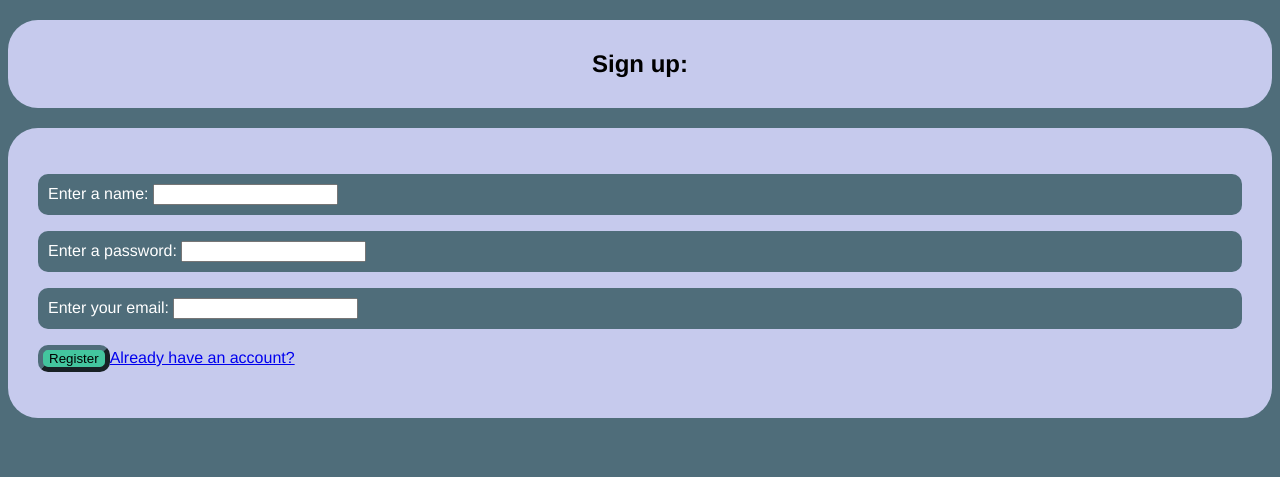
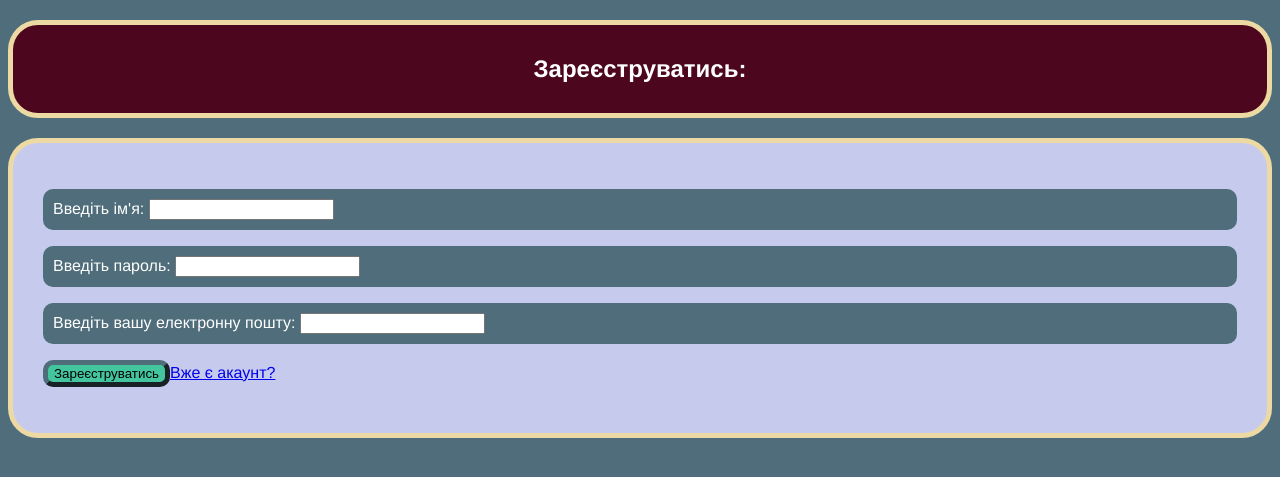
Before and after one commit to roma052009/tracking_project, a Django app: page /sign_up/ in a window 1280 px wide. Shown: the top 477 px of the page. Run offline with Django 5.2, Linux system fonts and the light colour scheme.

Commit message:
done project

```diff
--- a/templates/changing_task.html
+++ b/templates/changing_task.html
@@ -17,7 +17,6 @@
                 <select id="stat" name="stat">
                     <option value="not_started" {% if task.stat == "not_started" %}selected{% endif %}>Не розпочато</option>
                     <option value="in_progress" {% if task.stat == "in_progress" %}selected{% endif %}>У процесі</option>
-                    <option value="completed" {% if task.stat == "completed" %}selected{% endif %}>Завершено</option>
                     <option value="on_hold" {% if task.stat == "on_hold" %}selected{% endif %}>Призупинено</option>
                 </select>
             </p>
@@ -29,7 +28,7 @@
                 </select>
             </p>
             <p class="tags">Термін:<input type="date" id="term" name="term" value="{{ task.term|date:'Y-m-d' }}"></p>
-            <button type="submit" class="submit_button">Змінити завдання</button>
+            <button type="submit" class="submit_button" name="action" value="change">Змінити завдання</button><button type="submit" class="delete_button" name="action" value="delete">Видалити завдання</button>
         </form>
     </div>
 </body>
--- a/templates/creating_task.html
+++ b/templates/creating_task.html
@@ -12,12 +12,11 @@
         <form method="POST" action="{% url 'creating_task' %}">
             {% csrf_token %}
             <p class="tags">Назва:<input type="text" id="name" name="name"></p>
-            <p class="tags">Опис:<input type="text" id="description" name="description"></p>
+            <p class="tags">Опис:<textarea type="text" id="description" name="description"></textarea></p>
             <p class="tags">Статус:
                 <select id="stat" name="stat">
                     <option value="not_started">Не розпочато</option>
                     <option value="in_progress">У процесі</option>
-                    <option value="completed">Завершено</option>
                     <option value="on_hold">Призупинено</option>
                 </select>
             </p>
--- a/templates/sign_up.html
+++ b/templates/sign_up.html
@@ -10,13 +10,13 @@
     <div class = "wrapper">
         <form method="post" action="/sign_up/">
             {% csrf_token %}
-            <h2 class="registring">Sign up:</h2>
+            <h2 class="registring">Зареєструватись:</h2>
             <div class="reg_info">
-                <p class="tags">Enter a name: <input type="text" name="name" value=""><br>
+                <p class="tags">Введіть ім'я: <input type="text" name="name" value=""><br>
                 {{name_text}}</p>
-                <p class="tags">Enter a password: <input type="text" name="password"></p>
-                <p class="tags">Enter your email: <input type="email" name="email"></p>
-                <p><input type="submit" value="Register" class="submit_button"><a href="/log_in">Already have an account?</a></p>
+                <p class="tags">Введіть пароль: <input type="text" name="password"></p>
+                <p class="tags">Введіть вашу електронну пошту: <input type="email" name="email"></p>
+                <p><input type="submit" value="Зареєструватись" class="submit_button"><a href="/log_in">Вже є акаунт?</a></p>
             </div>
         </form>
     </div>
--- a/templates/tasks_from_you.html
+++ b/templates/tasks_from_you.html
@@ -8,15 +8,16 @@
 </head>
 <body>
     <div class="header">
+        <h1 style="display: inline;" class="header_text">Завдання від тебе</h1>
         <button class="link_button" type="button" onclick="window.location.href='/tasks_list'">Завдання для тебе</button>
         <button class="link_button" type="button" onclick="window.location.href='/creating_task'">Створити завдання</button>
-        account: {{name}}
+        <span class="white_text">Акаунт: {{name}}</span>
     </div>
     <ul class="tasks_list"></ul>
         {% for task in tasks %}
             <a href="{% url 'changing_task' task.id %}" class="task_card">
                 <div class="task_frame">
-                    <h3>{{ task.name }}</h3>
+                    <h2>{{ task.name }}</h2>
                     <p>{{ task.description }}</p>
                     <p>Термін: {{ task.term }}</p>
                 </div>
--- a/tracking_app/static/tracking_app/style.css
+++ b/tracking_app/static/tracking_app/style.css
@@ -1,8 +1,10 @@
 .registring {
-    background: #c6caed;
+    background: #4C061D;
     border-radius: 30px;
     padding: 30px;
     text-align: center;
+    color: #ffffff;
+    border: 5px solid #EDD9A3;
 }
 
 body {
@@ -14,6 +16,7 @@ body {
     background: #c6caed;
     border-radius: 30px;
     padding: 30px;
+    border: 5px solid #EDD9A3;
 }
 
 .tags {
@@ -34,12 +37,23 @@ body {
     background-color: #379f80;
 }
 
+.delete_button {
+    background-color: #e41616;
+    border-color: #4f6d7a;
+    border-radius: 10px;
+    border-width: 5px;
+}
+
+.delete_button:hover {
+    background-color: #a91212;
+}
+
 .link_button {
     height: 40px;
     background-color: #c5b8ff;
     border-color: #4f6d7a;
     border-radius: 10px;
-    border-width: 2px;
+    border-width: 4px;
 }
 
 .link_button:hover {
@@ -51,11 +65,12 @@ body {
     border-radius: 30px;
     padding: 10px;
     margin-bottom: 20px;
+    border: 5px solid #D17A22;
 }
 
 .header{
     position: fixed;
-    background-color: #c6caed;
+    background-color: #4C061D;
     padding: 10px;
     padding-right: 30px;
     text-align: right;
@@ -72,3 +87,16 @@ body {
     text-decoration: none; /* Прибрати підкреслення */
     color: #4C061D
 }
+
+.white_text {
+    color: #ffffff;
+}
+
+.header_text {
+    color: #ffffff;
+    margin-right: 20%;
+}
+
+.task_name {
+    font-weight: 700;
+}
--- a/tracking_app/views.py
+++ b/tracking_app/views.py
@@ -22,13 +22,16 @@ def log_in(request):
     if request.method == 'POST':
         name = request.POST.get('name')
         password = request.POST.get('password')
-        user = User.objects.get(name=name)
+        try:
+            user = User.objects.get(name=name)
+            if password == user.password:
+                request.session['user_id'] = user.id
+                return redirect('tasks_list')
+            else:
+                return render(request, 'log_in.html', {'password_text': "Пароль або ім'я невірні"})
+        except:
+            return render(request, 'log_in.html', {'password_text': "Пароль або ім'я невірні"})
 
-        if password == user.password:
-            request.session['user_id'] = user.id
-            return redirect('tasks_list')
-        else:
-            return render(request, 'log_in.html', {'password_text': "Пароль невірний"})
     return render(request, 'log_in.html', {'password_text': ""})
 
 def tasks_list(request):
@@ -58,12 +61,17 @@ def view_task(request, task_id):
 
 def changing_task(request, task_id):
     task = get_object_or_404(Task, id=task_id)
-    if request.method == 'POST':
-        task.name = request.POST.get('name')
-        task.description = request.POST.get('description')
-        task.stat = request.POST.get('stat')
-        task.term = request.POST.get('term')
-        task.receiver_id = User.objects.get(id=request.POST.get('receiver'))
-        task.save()
+    action = request.POST.get('action')
+    if action == 'change':
+        if request.method == 'POST':
+            task.name = request.POST.get('name')
+            task.description = request.POST.get('description')
+            task.stat = request.POST.get('stat')
+            task.term = request.POST.get('term')
+            task.receiver_id = User.objects.get(id=request.POST.get('receiver'))
+            task.save()
+            return redirect('tasks_from_you')
+    elif action == 'delete':
+        task.delete()
         return redirect('tasks_from_you')
     return render(request, 'changing_task.html', {'task': task, 'users': User.objects.all()})
```
Also changed, not shown: templates/log_in.html (+4 -5 lines), templates/tasks_list.html (+4 -3 lines), db.sqlite3.
